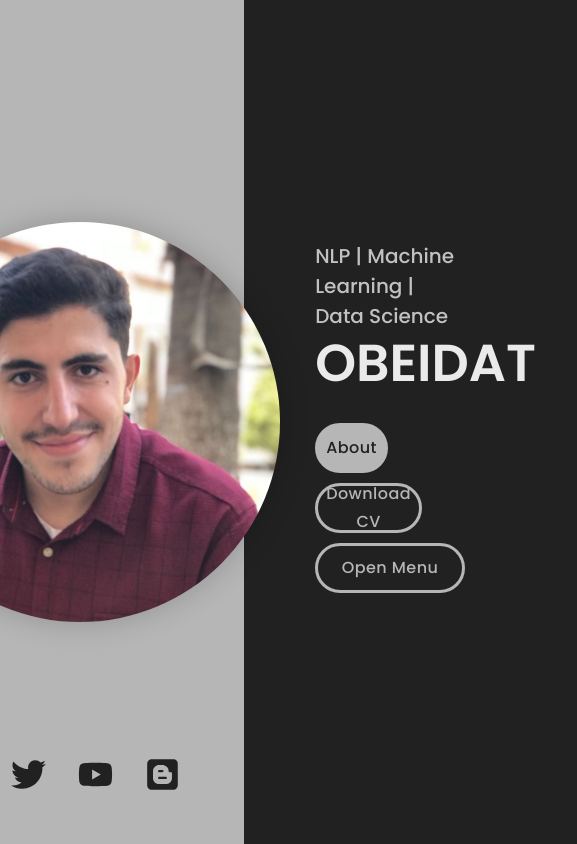
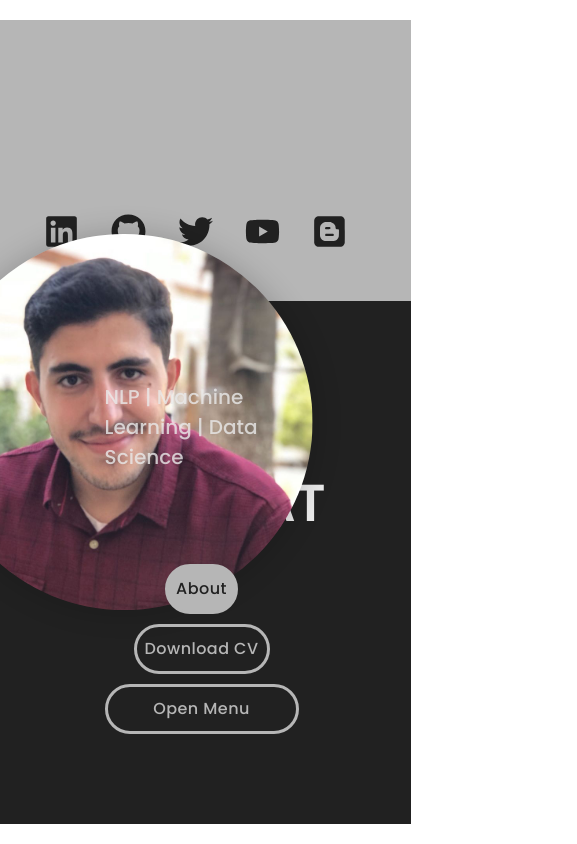
Before and after one commit to motasem-obeidat/motasem-obeidat.github.io-1, a React (Create React App) app: page / in a window 390 px wide. Shown: the top 844 px of the page, 577 px wide, since content can reach past the window. Built offline with nearby package versions, Linux system fonts and the light colour scheme; a web font is replaced by a local one.

Commit message:
Update Landing.css

```diff
--- a/src/components/Landing/Landing.css
+++ b/src/components/Landing/Landing.css
@@ -112,7 +112,8 @@
 }
 
 .dropdown-list.open {
-  max-height: 500px; /* Adjust according to the content's height */
+  max-height: none;
+  overflow-y: auto; /* Scroll if content is too long */
 }
 
 .dropdown-list a {
@@ -123,3 +124,25 @@
 .dropdown-list a:last-child {
   margin-bottom: 0;
 }
+
+/* Responsive Styling for Smaller Screens */
+@media only screen and (max-width: 600px) {
+  .landing--container {
+    flex-direction: column;
+    padding: 20px;
+  }
+
+  .landing--img {
+    width: 80%;
+    height: auto;
+  }
+
+  .lcr-buttonContainer {
+    flex-direction: column;
+    align-items: center;
+  }
+
+  .dropdown-list a {
+    width: 100%;
+  }
+}
```
